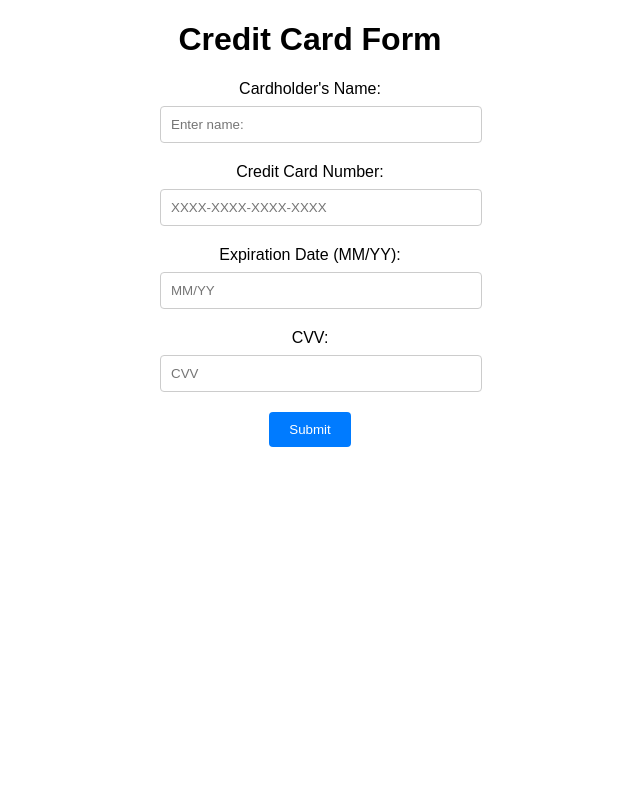
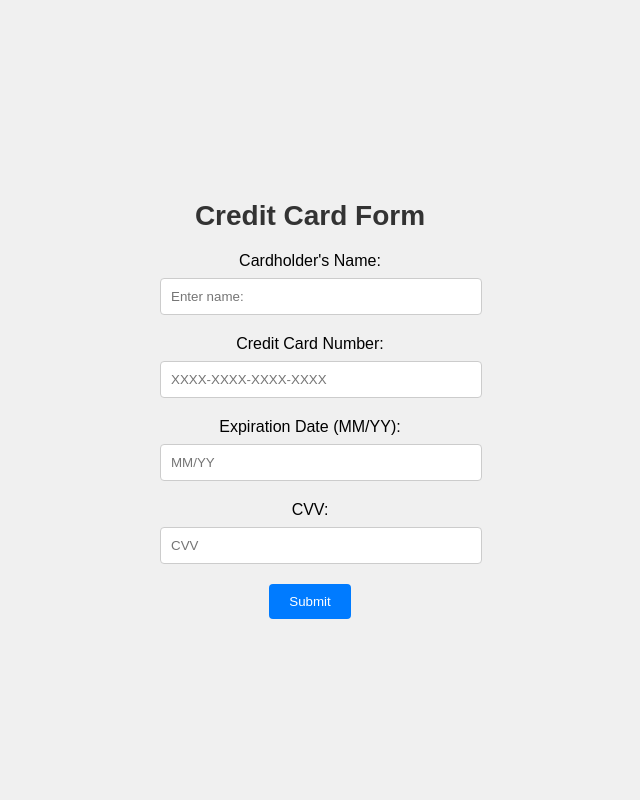
Before and after one commit to LuisArthurDornelas/CreditCardAPI, a Flask app: page /validate in a window 1280 px wide. Shown: the whole page, without its empty margins (330-970 px from the left). Run offline with Flask 3, Linux system fonts and the light colour scheme.

Commit message:
feat: adds style and new pages:

```diff
--- a/static/style.css
+++ b/static/style.css
@@ -35,3 +35,42 @@ input[type="submit"] {
 input[type="submit"]:hover {
     background-color: #0056b3;
 }
+
+body {
+    font-family: Arial, sans-serif;
+    background-color: #f0f0f0;
+    margin: 0;
+    padding: 0;
+    display: flex;
+    flex-direction: column;
+    justify-content: center;
+    align-items: center;
+    height: 100vh;
+}
+
+h1 {
+    font-size: 28px;
+    color: #333;
+    margin-bottom: 20px;
+}
+
+p {
+    font-size: 18px;
+    color: #666;
+    text-align: center;
+    max-width: 400px;
+    margin: 0 auto;
+    padding: 10px;
+    background-color: #fff;
+    border-radius: 5px;
+    box-shadow: 0 0 5px rgba(0, 0, 0, 0.2);
+}
+
+a {
+    color: #007BFF;
+    text-decoration: none;
+}
+
+a:hover {
+    text-decoration: underline;
+}
```
Also changed, not shown: templates/failure.html (added, +12 -0 lines), templates/success.html (added, +12 -0 lines).
